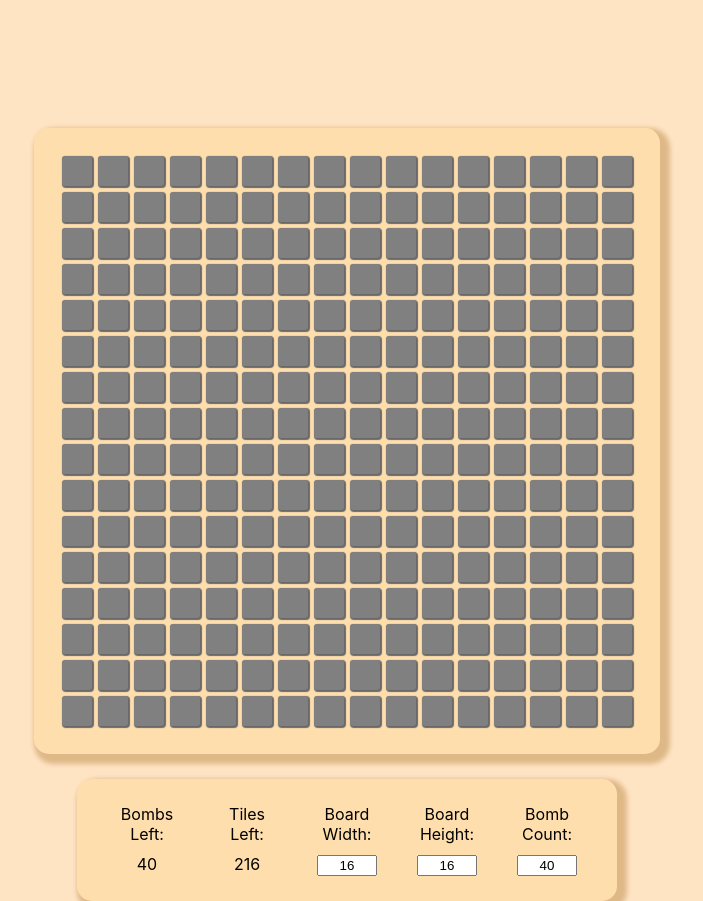
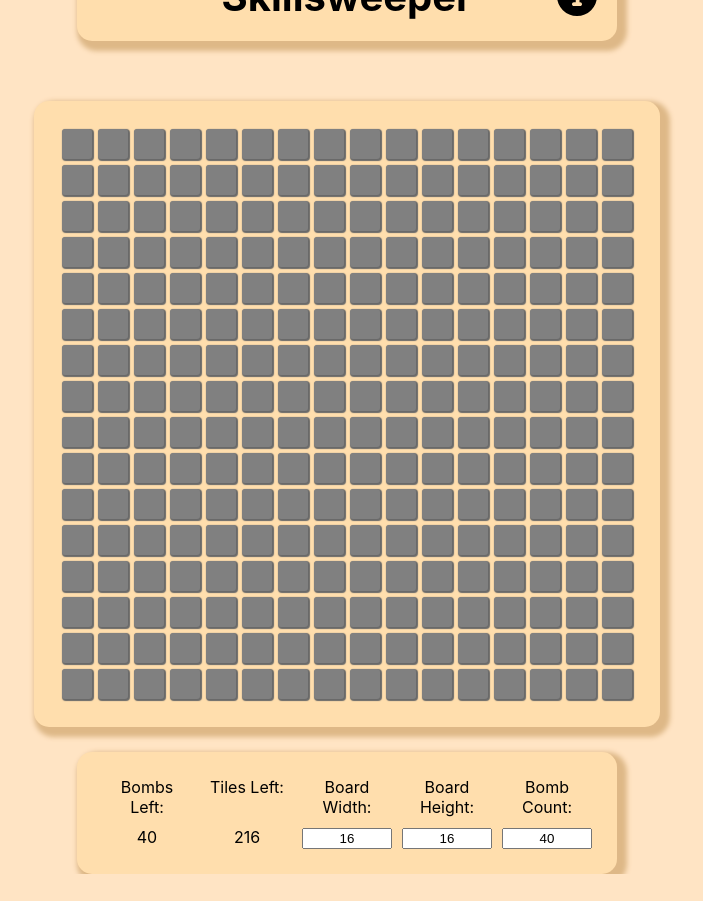
Before and after one commit to s-dylan-kim/Skillsweeper, a React (Create React App) app: page / in a window 1280 px wide. Shown: the whole page, without its empty margins (293-996 px from the left). After the commit the page ends 874 px from the top, so only its background shows below. Built offline with nearby package versions, Linux system fonts and the light colour scheme.

Commit message:
finish base game adding header and info

```diff
--- a/src/App.css
+++ b/src/App.css
@@ -1,4 +1,5 @@
 .App {
   text-align: center;
-  padding-top: 10%;
+  padding-top: 5%;
+  /* height: 100%; */
 }
--- /dev/null
+++ b/src/constants.tsx
@@ -0,0 +1,7 @@
+export const BOARDHEIGHT = 16;
+export const BOARDWIDTH = 16;
+export const NUMBOMBS = 40;
+export const BOMBVALUE = -1;
+export const MAXBOARDHEIGHT = 32;
+export const MAXBOARDWIDTH = 32;
+export const MINIMUMEMPTYTILES = 9;
--- a/src/index.css
+++ b/src/index.css
@@ -6,6 +6,11 @@ body {
   -webkit-font-smoothing: antialiased;
   -moz-osx-font-smoothing: grayscale;
   background-color: bisque;
+  /* height: 100vh; */
+}
+
+#root {
+  /* height: 100%; */
 }
 
 code {
--- /dev/null
+++ b/src/minesweeper/minesweeperSettings.css
@@ -0,0 +1,31 @@
+#minesweeper-settings {
+    margin: 25px auto auto;
+    padding: 20px;
+    background-color: navajowhite;
+    border-radius: 15px;
+    box-shadow: 5px 5px 5px 5px burlywood;
+    width: 80%;
+    max-width: 500px;
+
+    display:flex;
+    flex-flow: column nowrap;
+}
+
+.minesweeper-setting-input {
+    text-align: center;
+    width: 100%;
+    box-sizing: border-box; /* https://stackoverflow.com/questions/6891445/why-does-an-input-width-of-100-always-overrun-the-containing-div */
+    -webkit-box-sizing:border-box; /* some magic to make 100% actually 100% */
+    -moz-box-sizing: border-box;
+}
+
+.minesweeper-setting-row {
+    display: flex;
+    flex-flow: row nowrap;
+    justify-content: center;
+}
+
+.minesweeper-setting-info {
+    padding: 5px 5px 5px 5px;
+    flex: 1 1 20%;
+}
--- /dev/null
+++ b/src/minesweeper/minesweeperSettings.tsx
@@ -0,0 +1,91 @@
+import React from "react";
+import { MINIMUMEMPTYTILES, MAXBOARDWIDTH, MAXBOARDHEIGHT } from "../constants.tsx"
+import "./minesweeperSettings.css"
+
+interface MinesweeperSettingsProps {
+    numBombs: number,
+    flagCount: number,
+    boardWidth: number,
+    boardHeight: number,
+    revealedCount: number,
+    setBoardWidth: (number) => void,
+    setBoardHeight: (number) => void
+    setNumBombs: (number) => void
+}
+
+export default function MinesweeperSettings({ numBombs, flagCount, boardWidth, boardHeight, revealedCount, setBoardHeight, setBoardWidth, setNumBombs} : MinesweeperSettingsProps) : JSX.Element {
+    return (
+        <div id="minesweeper-settings">
+            <div className="minesweeper-setting-row">
+                <div className="minesweeper-setting-info">
+                    Bombs Left:
+                </div>
+                <div className="minesweeper-setting-info">
+                    Tiles Left:
+                </div>
+                <div className="minesweeper-setting-info">
+                    Board Width:
+                </div>
+                <div className="minesweeper-setting-info">
+                    Board Height:
+                </div>
+                <div className="minesweeper-setting-info">
+                    Bomb Count:
+                </div>
+            </div>
+            <div className="minesweeper-setting-row">
+                <div className="minesweeper-setting-info">
+                    {numBombs - flagCount}
+                </div>
+                <div className="minesweeper-setting-info">
+                    {boardWidth * boardHeight - numBombs - revealedCount}
+                </div>
+                <div className="minesweeper-setting-info">
+                    <input
+                        className="minesweeper-setting-input"
+                        value = {boardWidth}
+                        onChange= {
+                            e => {
+                                if (!isNaN(+e.target.value)) {
+                                    let newWidth = Math.floor(+e.target.value);
+                                    if (+e.target.value > MAXBOARDWIDTH) newWidth = MAXBOARDWIDTH;
+                                    setBoardWidth(newWidth);
+                                }
+                            }
+                        }
+                    />
+                </div>
+                <div className="minesweeper-setting-info">
+                    <input
+                        className="minesweeper-setting-input"
+                        value = {boardHeight}
+                        onChange= {
+                            e => {
+                                if (!isNaN(+e.target.value)) {
+                                    let newHeight = Math.floor(+e.target.value);
+                                    if (+e.target.value > MAXBOARDHEIGHT) newHeight = MAXBOARDHEIGHT;
+                                    setBoardHeight(newHeight);
+                                }
+                            }
+                        }
+                    />
+                </div>
+                <div className="minesweeper-setting-info">
+                    <input
+                        className="minesweeper-setting-input"
+                        value = {numBombs}
+                        onChange= {
+                            e => {
+                                if (!isNaN(+e.target.value)) {
+                                    let newBombs = Math.floor(+e.target.value);
+                                    if (+e.target.value > boardWidth * boardHeight - 9) newBombs = boardWidth * boardHeight - MINIMUMEMPTYTILES;
+                                    setNumBombs(newBombs);
+                                }
+                            }
+                        }
+                    />
+                </div>
+            </div>
+        </div>
+    );
+}
--- a/src/minesweeper/minsweeper.css
+++ b/src/minesweeper/minsweeper.css
@@ -1,3 +1,43 @@
+#minesweeper-title-card {
+    position: relative;
+    margin: 25px auto 60px auto;
+    padding: 20px;
+    background-color: navajowhite;
+    border-radius: 15px;
+    box-shadow: 5px 5px 5px 5px burlywood;
+    width: 80%;
+    height: 30%;
+    max-width: 500px;
+    font-size: 2.5em;
+}
+
+#minesweeper-info-button {
+    position: absolute;
+    right: 0.5em;
+    top: 50%;
+    transform: translate(0,-50%);
+}
+
+/* div centering magic */
+#minesweeper-wrapper {
+    position: absolute;
+    top: 0;
+    left: 0;
+    right: 0;
+    bottom: 0;
+    height: 100%;
+
+    display: flex;
+    align-items: center;
+    flex-basis: column nowrap;
+    justify-content: center;
+    width: 100%;
+}
+
+#minesweeper-wrapper-content-center {
+    width: 100%;
+}
+
 #minesweeper-board {
     margin:auto;
     max-width: 80%;
@@ -14,35 +54,3 @@
     flex-flow: row nowrap;
     flex-basis: 100%;
 }
-
-#minesweeper-settings {
-    margin: 25px auto auto;
-    padding: 20px;
-    background-color: navajowhite;
-    border-radius: 15px;
-    box-shadow: 5px 5px 5px 5px burlywood;
-    width: 80%;
-    max-width: 500px;
-
-    display:flex;
-    flex-flow: column nowrap;
-}
-
-.minesweeper-setting-input {
-    text-align: center;
-    width: 100%;
-    box-sizing: border-box; /* https://stackoverflow.com/questions/6891445/why-does-an-input-width-of-100-always-overrun-the-containing-div */
-    -webkit-box-sizing:border-box; /* some magic to make 100% actually 100% */
-    -moz-box-sizing: border-box;
-}
-
-.minesweeper-setting-row {
-    display: flex;
-    flex-flow: row no-wrap;
-    justify-content: center;
-}
-
-.minesweeper-setting-info {
-    padding: 5px 20px 5px 20px;
-    flex: 1 1 20%;
-}
--- a/src/minesweeper/minsweeper.tsx
+++ b/src/minesweeper/minsweeper.tsx
@@ -1,17 +1,15 @@
 import React, { useState, useEffect } from "react";
+import { FontAwesomeIcon } from '@fortawesome/react-fontawesome'
+import { faCircleInfo } from '@fortawesome/free-solid-svg-icons'
 
 import { TileState, TileProps } from "./tileTypes.ts";
 import MinesweeperTile from "./minesweeperTile.tsx";
 import Modal from "./modal.tsx"
+import MinesweeperSettings from "./minesweeperSettings.tsx";
+import { BOARDHEIGHT, BOARDWIDTH, NUMBOMBS, MINIMUMEMPTYTILES, BOMBVALUE } from "../constants.tsx"
 import "./minsweeper.css";
 
-const BOARDHEIGHT = 16;
-const BOARDWIDTH = 16;
-const NUMBOMBS = 40;
-const BOMBVALUE = -1;
-const MAXBOARDHEIGHT = 32;
-const MAXBOARDWIDTH = 32;
-const MINIMUMEMPTYTILES = 9;
+
 
 export default function Minesweeper() : JSX.Element {
     const [board, setBoard] = useState<TileProps[][]>([]);
@@ -30,14 +28,29 @@ export default function Minesweeper() : JSX.Element {
     }, []);
 
     useEffect(() => {
+        if (numBombs > boardWidth * boardHeight - MINIMUMEMPTYTILES) setNumBombs(Math.max(0, boardWidth * boardHeight - MINIMUMEMPTYTILES));
+        if (numBombs < 0) setNumBombs(0);
         resetGame();
     }, [numBombs, boardWidth, boardHeight])
+
+    // check for win using hook to avoid race condition
+    useEffect(() => {
+        if (revealedCount + numBombs >= boardHeight * boardWidth) {
+            setGameWon(true);
+            setShowModal(true);
+        }
+    }, [revealedCount])
 
     return (
         <>
             <Modal showModal={showModal} gameWon={gameWon} revealedCount={revealedCount} totalTiles={boardWidth * boardHeight - numBombs} showHelp={showHelp} buttonOnClick={showHelp ? () => setShowModal(false) : () => resetGame()}/>
 
             <div id="minesweeper-wrapper">
+                <div id="minesweeper-wrapper-content-center">
+                    <div id="minesweeper-title-card">
+                        <b>Skillsweeper</b>
+                        <FontAwesomeIcon icon={faCircleInfo} id="minesweeper-info-button" onClick={() => {setShowHelp(true); setShowModal(true);}}/>
+                    </div>
                     <div id="minesweeper-board" onContextMenu={(e) => e.preventDefault()}> {/* prevent accidental right clicks between cells */}
                         {board.map((tilerows, row) => {
                             return (
@@ -47,77 +60,8 @@ export default function Minesweeper() : JSX.Element {
                             )
                         })}
                     </div>
-                <div id="minesweeper-settings">
-                    <div className="minesweeper-setting-row">
-                        <div className="minesweeper-setting-info">
-                            Bombs Left:
-                        </div>
-                        <div className="minesweeper-setting-info">
-                            Tiles Left:
-                        </div>
-                        <div className="minesweeper-setting-info">
-                            Board Width:
-                        </div>
-                        <div className="minesweeper-setting-info">
-                            Board Height:
-                        </div>
-                        <div className="minesweeper-setting-info">
-                            Bomb Count:
-                        </div>
-                    </div>
-                    <div className="minesweeper-setting-row">
-                        <div className="minesweeper-setting-info">
-                            {numBombs - flagCount}
-                        </div>
-                        <div className="minesweeper-setting-info">
-                            {boardWidth * boardHeight - numBombs - revealedCount}
-                        </div>
-                        <div className="minesweeper-setting-info">
-                            <input
-                                className="minesweeper-setting-input"
-                                value = {boardWidth}
-                                onChange= {
-                                    e => {
-                                        if (!isNaN(+e.target.value)) {
-                                            let newWidth = Math.floor(+e.target.value);
-                                            if (+e.target.value > MAXBOARDWIDTH) newWidth = MAXBOARDWIDTH;
-                                            setBoardWidth(newWidth);
-                                        }
-                                    }
-                                }
-                            />
-                        </div>
-                        <div className="minesweeper-setting-info">
-                            <input
-                                className="minesweeper-setting-input"
-                                value = {boardHeight}
-                                onChange= {
-                                    e => {
-                                        if (!isNaN(+e.target.value)) {
-                                            let newHeight = Math.floor(+e.target.value);
-                                            if (+e.target.value > MAXBOARDHEIGHT) newHeight = MAXBOARDHEIGHT;
-                                            setBoardHeight(newHeight);
-                                        }
-                                    }
-                                }
-                            />
-                        </div>
-                        <div className="minesweeper-setting-info">
-                            <input
-                                className="minesweeper-setting-input"
-                                value = {numBombs}
-                                onChange= {
-                                    e => {
-                                        if (!isNaN(+e.target.value)) {
-                                            let newBombs = Math.floor(+e.target.value);
-                                            if (+e.target.value > boardWidth * boardHeight - 9) newBombs = boardWidth * boardHeight - MINIMUMEMPTYTILES;
-                                            setNumBombs(newBombs);
-                                        }
-                                    }
-                                }
-                            />
-                        </div>
-                    </div>
+
+                    <MinesweeperSettings numBombs={numBombs} flagCount={flagCount} boardHeight={boardHeight} boardWidth={boardWidth} revealedCount={revealedCount} setBoardWidth={setBoardWidth} setBoardHeight={setBoardHeight} setNumBombs={setNumBombs}/>
                 </div>
             </div>
         </>
@@ -175,13 +119,6 @@ export default function Minesweeper() : JSX.Element {
 
         revealTile(boardCopy, row, col);
 
-        // check for win
-        if (revealedCount + numBombs === boardWidth * boardHeight) {
-            setGameWon(true);
-            setShowModal(true);
-            return;
-        }
-
         setBoard(boardCopy);
     }
 
@@ -191,6 +128,7 @@ export default function Minesweeper() : JSX.Element {
         setGameWon(false);
         setShowHelp(false);
         setRevealedCount(0);
+        setFlagCount(0);
         resetBoard();
     }
 
--- a/src/minesweeper/modal.css
+++ b/src/minesweeper/modal.css
@@ -20,6 +20,8 @@
     flex-flow: column nowrap;
     padding: 50px;
     z-index: 1000;
+    width:80%;
+    max-width: 400px;
 }
 
 #modal-title {
@@ -29,6 +31,8 @@
 
 .modal-description {
     margin-top: 0.5em;
+    white-space: pre-line;
+    text-align: left;
 }
 
 .modal-button {
```
Also changed, not shown: src/minesweeper/modal.tsx (+24 -2 lines). Lines whose indentation alone changed are shown as unchanged.
